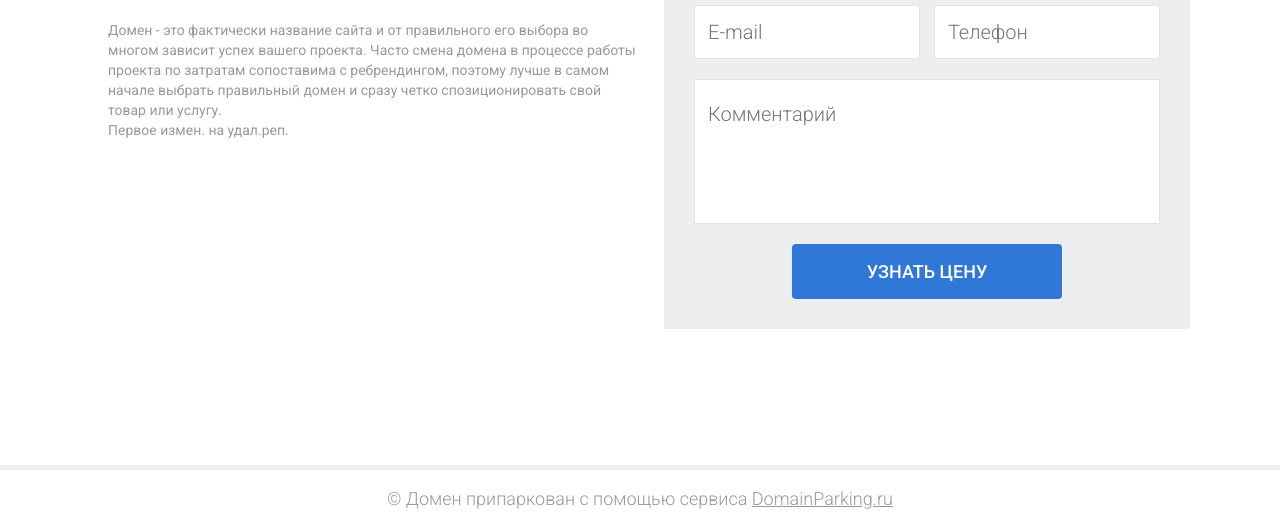
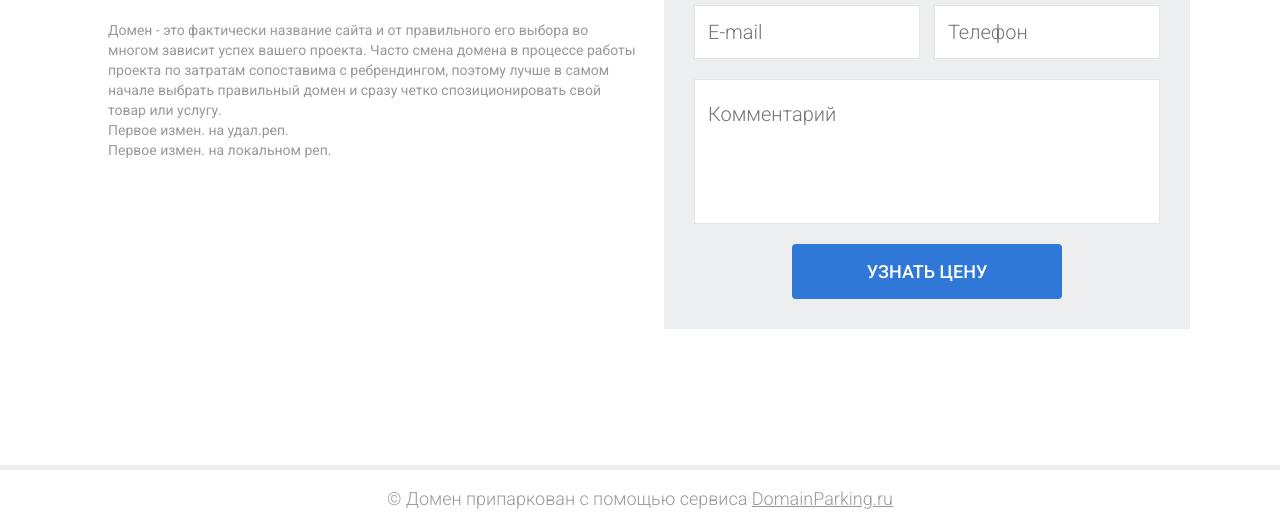
Before and after one commit to ArtemSiz/My-Project, a plain HTML site: page index.html in a window 1280 px wide. Shown: the part 278-805 px from the top of the page. Drawn offline with Linux system fonts and the light colour scheme.

Commit message:
add first p

```diff
--- a/index.html
+++ b/index.html
@@ -3,7 +3,8 @@
 <head>
     <meta charset="UTF-8">
     <title>Domain parking</title>
-    <link rel="stylesheet" href="https://fonts.googleapis.com/css?family=Roboto:400,500,300,100,700,900" type="text/css">
+    <link rel="stylesheet" href="https://fonts.googleapis.com/css?family=Roboto:400,500,300,100,700,900"
+          type="text/css">
     <link rel="stylesheet" href="main.css">
 </head>
 <body>
@@ -26,8 +27,12 @@
                         </a>
                         <h2>duolink.ru</h2>
                         <span>продается!</span>
-                <p>Домен - это фактически название сайта и от правильного его выбора во многом зависит успех вашего проекта. Часто смена домена в процессе работы проекта по затратам сопоставима с ребрендингом, поэтому лучше в самом начале выбрать правильный домен и сразу четко спозиционировать свой товар или услугу.</p>
+                        <p>Домен - это фактически название сайта и от правильного его выбора во многом зависит успех
+                            вашего проекта. Часто смена домена в процессе работы проекта по затратам сопоставима с
+                            ребрендингом, поэтому лучше в самом начале выбрать правильный домен и сразу четко
+                            спозиционировать свой товар или услугу.</p>
                         <p>Первое измен. на удал.реп.</p>
+                        <p>Первое измен. на локальном реп.</p>
                     </div>
                     <div class="column-two">
                         <span class="under-table">Узнайте <br> стоимость домена:</span>
```
Lines whose indentation alone changed are shown as unchanged.
